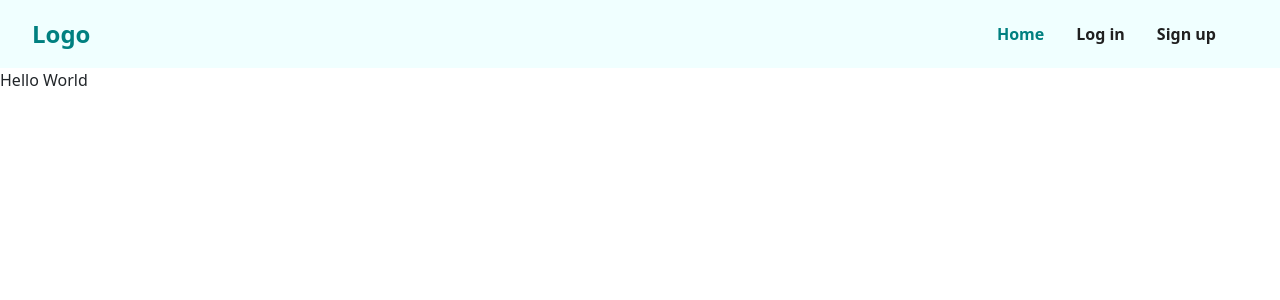
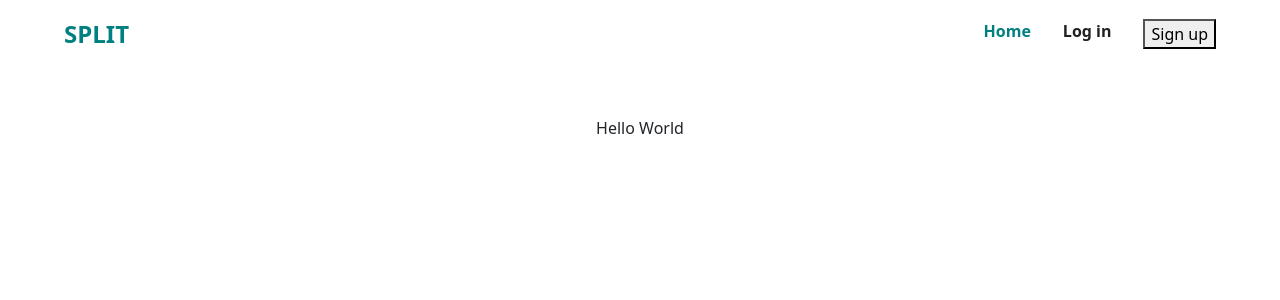
Before and after one commit to ReshanCSX/CS50x-Final-Project, a Flask app: page / in a window 1280 px wide. Shown: the top 300 px of the page. Run offline with Flask 2, Linux system fonts and the light colour scheme.

Commit message:
modified menu

```diff
--- /dev/null
+++ b/static/styles.css
@@ -0,0 +1,29 @@
+.navbar {
+  display: flex;
+  padding: 1rem 4rem;
+  align-items: center;
+  justify-content: space-between;
+}
+.navbar .brand {
+  color: #008080;
+  font-weight: 600;
+  font-size: 1.5rem;
+}
+.navbar .nav-items {
+  display: flex;
+}
+.navbar .nav-items div {
+  padding-left: 2rem;
+}
+.navbar .nav-items div a {
+  color: #202020;
+  text-decoration: none;
+  cursor: pointer;
+  font-weight: 600;
+}
+.navbar .nav-items div a:hover {
+  color: #008080;
+}
+.navbar .nav-items div .active {
+  color: #008080;
+}/*# sourceMappingURL=styles.css.map */
--- a/templates/layout.html
+++ b/templates/layout.html
@@ -10,7 +10,7 @@
         <link href="https://cdn.jsdelivr.net/npm/bootstrap@5.0.2/dist/css/bootstrap.min.css" rel="stylesheet" integrity="sha384-EVSTQN3/azprG1Anm3QDgpJLIm9Nao0Yz1ztcQTwFspd3yD65VohhpuuCOmLASjC" crossorigin="anonymous">
         <script src="https://cdn.jsdelivr.net/npm/bootstrap@5.0.2/dist/js/bootstrap.bundle.min.js" integrity="sha384-MrcW6ZMFYlzcLA8Nl+NtUVF0sA7MsXsP1UyJoMp4YLEuNSfAP+JcXn/tWtIaxVXM" crossorigin="anonymous"></script>
 
-        <link href="/static/style.css" rel="stylesheet">
+        <link href="/static/styles.css" rel="stylesheet">
 
         <title>{% block title %}{% endblock %}</title>
 
@@ -20,18 +20,20 @@
       <nav class="navbar">
         <!-- Logo -->
         <div  class="brand">
-          <div>Logo</div>
+          <div>SPLIT</div>
         </div>
         <!-- navigation bar items -->
         <div class="nav-items">
-          <div><a href="#" aria-current="page" class="active">Home</a></div>
-          <div><a href="#">Log in</a></div>
-          <div><a href="#">Sign up</a></div>
+          <div><a href="/" aria-current="page" class="active">Home</a></div>
+          <div><a href="/login">Log in</a></div>
+          <div><a href="/signup"><button class="nav-button">Sign up</button></a></div>
         </div>
       </nav>
 
+      <main class="container py-5 text-center">
         {% block main %}
 
         {% endblock %}
+      </main>
     </body>
 </html>
```
